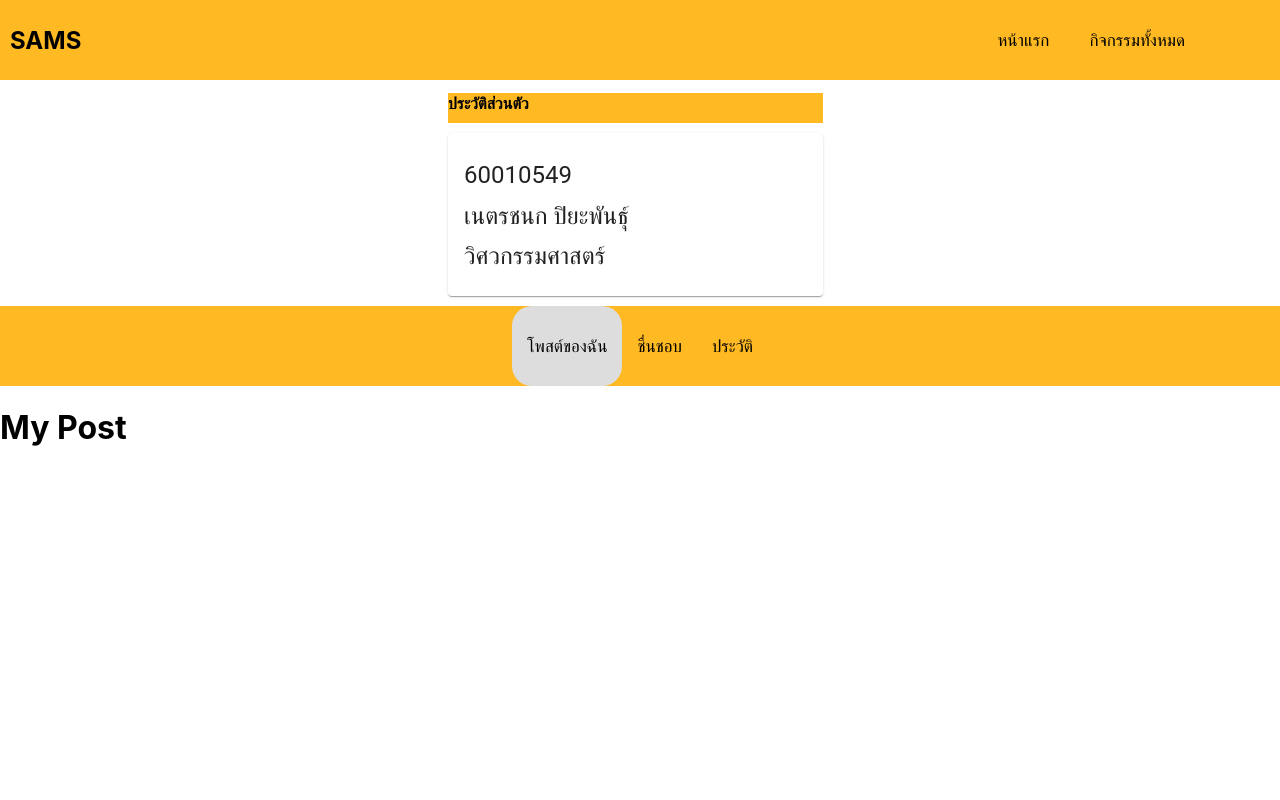
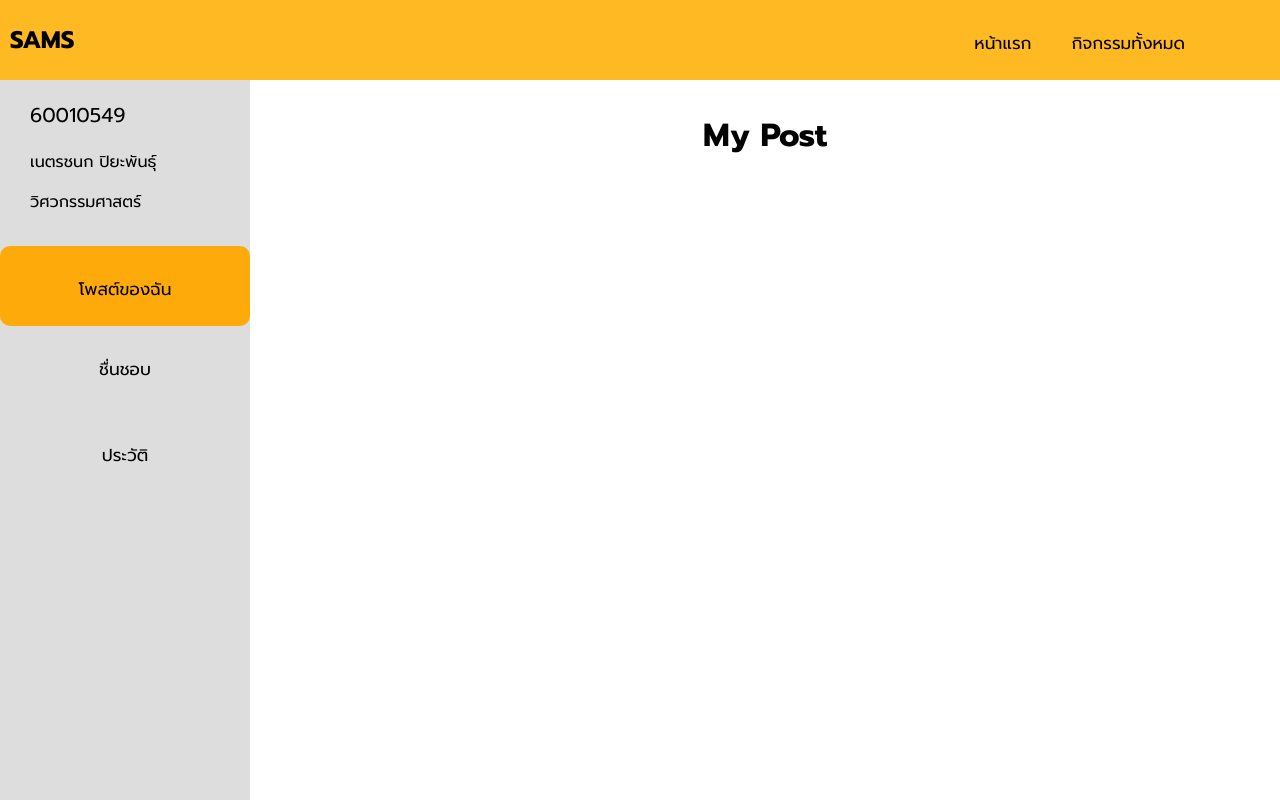
Before and after one commit to pbsmile/SAMS-Project-Web, a Next.js app: page /profile in a window 1280 px wide. Built offline with nearby package versions, Linux system fonts and the light colour scheme.

Commit message:
change toggle + profile to sidebar

```diff
--- a/components/Card/ProfileCard.js
+++ b/components/Card/ProfileCard.js
@@ -9,31 +9,11 @@ import Typography from "@material-ui/core/Typography";
 
 const ProfileCard = () => {
     return (
-        <div className="Profile-Card-Div">
-      <nav className="Profile-Card-Nav">
-        <h1 className="Profile-Card-Nav-Popular">ประวัติส่วนตัว</h1>
-      </nav>
-      <Card className="Profile-Card">
-        <CardActionArea className="Profile-Card-Area">
-          <CardMedia
-            className="Profile-Card-Media"
-            image=""
-            title="Activity"
-          />
-          <CardContent>
-            <Typography gutterBottom variant="h5" component="h2">
-              60010549
-            </Typography>
-            <Typography gutterBottom variant="h5" component="h2">
-              เนตรชนก ปิยะพันธุ์
-            </Typography>
-            <Typography gutterBottom variant="h5" component="h2">
-              วิศวกรรมศาสตร์
-            </Typography>
-          </CardContent>
-        </CardActionArea>
-      </Card>
-    </div>
+      <div className="Profile-Card-Div">
+        <p className="Profile-Card-Code">60010549</p>
+        <p className="Profile-Card-Name">เนตรชนก ปิยะพันธุ์</p>
+        <p className="Profile-Card-Department">วิศวกรรมศาสตร์</p>
+      </div>
     )
 }
 
--- a/components/Toggle/ProfileToggle.js
+++ b/components/Toggle/ProfileToggle.js
@@ -1,4 +1,5 @@
 import React, { useEffect, useState } from "react";
+import ProfileCard from "../Card/ProfileCard";
 
 const ProfileToggle = () => {
   const [toggle, setToggle] = useState("mypost");
@@ -33,8 +34,11 @@ const ProfileToggle = () => {
   };
 
   return (
-    <div className="Profile-Toggle-Div">
-      <div className="Profile-Toggle-Button-List">
+    <div className="Profile-Toggle-Div Profile-Toggle-Button-List">
+
+        <nav className="Profile-Toggle-Button-Menu active">
+          <ProfileCard />
+          <ul className="Profile-Toggle-Button-Items">
             <label
               className={
                 toggle == "mypost"
@@ -65,25 +69,23 @@ const ProfileToggle = () => {
             >
               ประวัติ
             </label>
-      </div>
+          </ul>
+        </nav>
       <div className="Profile-Toggle-List">
-        {toggle == "mypost" && (
-            <h1>My Post</h1>
-        )
+        {
+          toggle == "mypost" && <h1>My Post</h1>
           //   order.map((item, index) => (
           //     <CardOrder item={item} key={index} isComplete={_isComplete} />
           //   ))
         }
-        {toggle == "favorite" && (
-            <h1>Favorite</h1>
-        )
+        {
+          toggle == "favorite" && <h1>Favorite</h1>
           //   order.map((item, index) => (
           //     <CardOrder item={item} key={index} isComplete={_isComplete} />
           //   ))
         }
-        {toggle == "history" && (
-            <h1>History</h1>
-        )
+        {
+          toggle == "history" && <h1>History</h1>
           //   orderHistory.map((item, index) => (
           //     <CardHistory item={item} key={index} />
           //   ))
--- a/pages/profile.js
+++ b/pages/profile.js
@@ -1,13 +1,11 @@
 import React from 'react'
 import Navbar from '../components/Navbar/Navbar'
 import ProfileToggle from '../components/Toggle/ProfileToggle'
-import ProfileCard from '../components/Card/ProfileCard'
 
 const profile = () => {
     return (
         <div>
             <Navbar/>
-            <ProfileCard/>
             <ProfileToggle/>
         </div>
     )
--- a/styles/ProfileCard.scss
+++ b/styles/ProfileCard.scss
@@ -1,24 +1,8 @@
 .Profile-Card-Div {
-  margin-left: 35%;
-  max-width: 375px;
+  padding-left: 30px;
   //background-color: rgb(184, 184, 184);
 }
 
-.Profile-Card-Nav {
-  height: 30px;
-  background-color: rgb(255, 185, 34);
+.Profile-Card-Code {
+  font-size: 20px;
 }
-
-.Profile-Card-Nav-Popular {
-  font-size: 16px;
-}
-
-.Profile-Card {
-  max-width: 375px;
-  margin-top: 10px;
-  margin-bottom: 10px;
-}
-
-.Profile-Card-Media {
-  height: 10px;
-}
--- a/styles/ProfileToggle.scss
+++ b/styles/ProfileToggle.scss
@@ -2,9 +2,28 @@
 //   margin-left: 40%;
 // }
 
+.Profile-Toggle-Button-Menu {
+  background-color: #dddddd;
+  margin-top: 80px;
+  width: 250px;
+  height: 100vh;
+  display: flex;
+  flex-direction: column;
+  justify-content: flex-start;
+  position: fixed;
+  top: 0;
+  left: 0;
+  transition: 350ms;
+}
+
+.Profile-Toggle-Button-Items {
+  width: 100%;
+  display: flex;
+  flex-direction: column;
+  padding: 0px;
+}
+
 .Profile-Toggle-Button-List {
-  background-color: rgb(255, 185, 34);
-  height: 80px;
   display: flex;
   justify-content: center;
   align-items: center;
@@ -19,30 +38,34 @@
 }
 
 .Profile-Toggle-Button-List label:hover {
-  background-color: #ddd;
+  background-color: #ffaa0b;
   color: black;
-  border-radius: 20px;
+  border-radius: 10px;
   transition: all 0.2s ease-out;
   height: 80px;
 }
 
 .Profile-Toggle-Button-MyPost {
-    background-color: #ddd;
+    background-color:#ffaa0b;
     color: black;
-    border-radius: 20px;
+    border-radius: 10px;
     height: 80px;
 }
 
 .Profile-Toggle-Button-Favorite {
-    background-color: #ddd;
+    background-color: #ffaa0b;
     color: black;
-    border-radius: 20px;
+    border-radius: 10px;
     height: 80px;
 }
 
 .Profile-Toggle-Button-History {
-    background-color: #ddd;
+    background-color: #ffaa0b;
     color: black;
-    border-radius: 20px;
+    border-radius: 10px;
     height: 80px;
 }
+
+.Profile-Toggle-List {
+  margin-left: 250px;
+}
--- a/styles/globals.scss
+++ b/styles/globals.scss
@@ -2,8 +2,7 @@ html,
 body {
   padding: 0;
   margin: 0;
-  font-family: -apple-system, BlinkMacSystemFont, Segoe UI, Roboto, Oxygen,
-    Ubuntu, Cantarell, Fira Sans, Droid Sans, Helvetica Neue, sans-serif;
+  font-family: 'Prompt', sans-serif;
 }
 
 a {
@@ -15,6 +14,11 @@ a {
   box-sizing: border-box;
 }
 
+
+//fonts
+@import url('https://fonts.googleapis.com/css2?family=Prompt:ital,wght@0,100;0,200;0,300;0,400;0,500;0,600;0,700;0,800;0,900;1,100;1,200;1,300;1,400;1,500;1,600;1,700;1,800;1,900&display=swap');
+
+//styles
 @import "./Navbar.scss";
 @import "./Login.scss";
 @import "./MainPageCard.scss";
```
Lines whose indentation alone changed are shown as unchanged.
